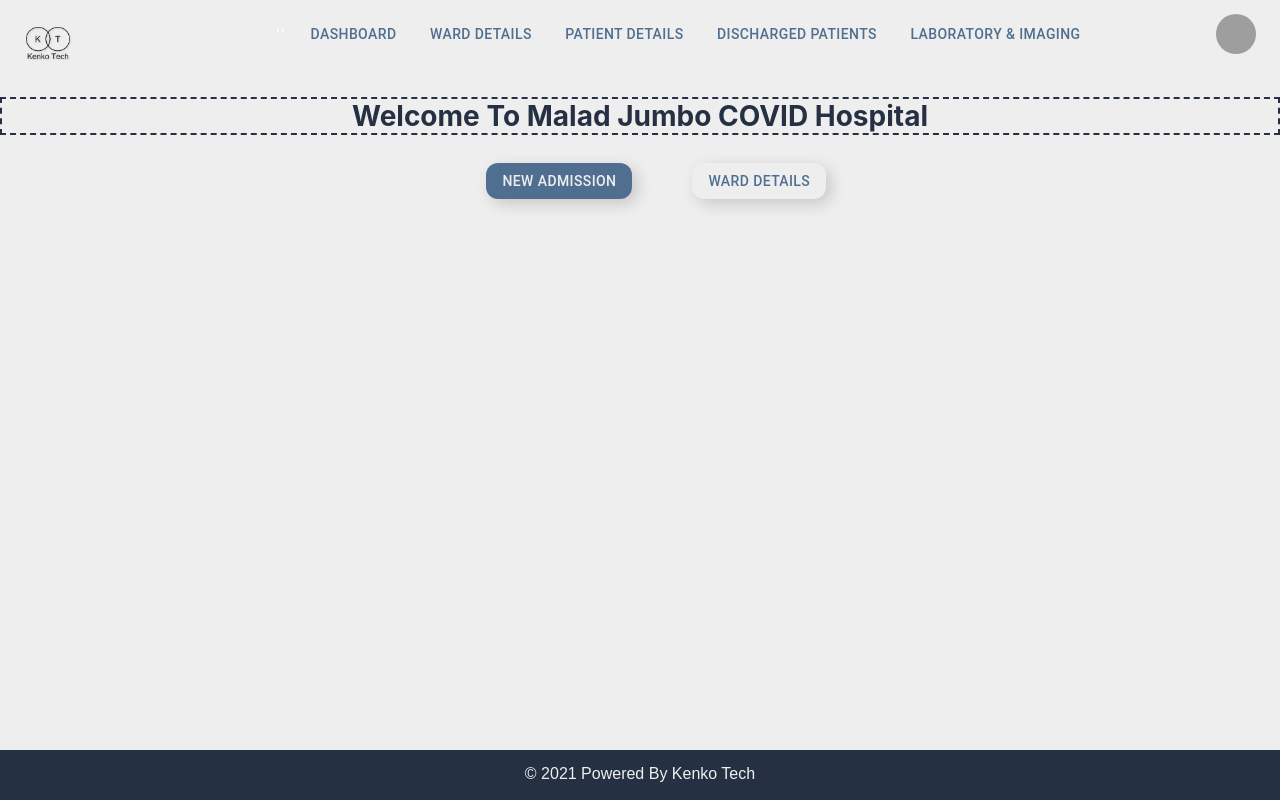
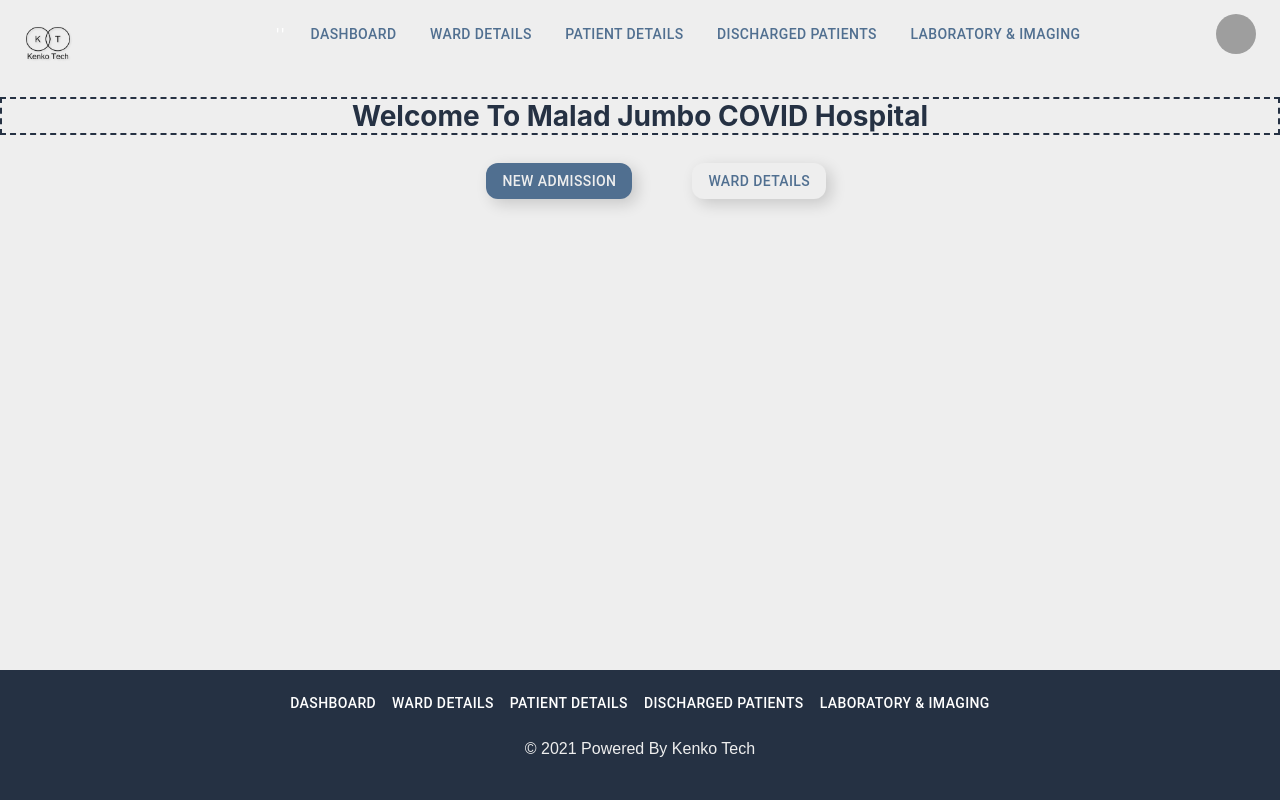
Before and after one commit to 1adityas/HMS, a React (Create React App) app: page / in a window 1280 px wide. Built offline with nearby package versions, Linux system fonts and the light colour scheme; grey boxes are pictures that could not be loaded.

Commit message:
mainfooter

```diff
--- a/src/components/MainFooter.js
+++ b/src/components/MainFooter.js
@@ -2,12 +2,7 @@ import React from 'react';
 import { makeStyles } from '@material-ui/core/styles';
 // import './Footer.css'
 import BottomNavigation from '@material-ui/core/BottomNavigation';
-import BottomNavigationAction from '@material-ui/core/BottomNavigationAction';
-import RestoreIcon from '@material-ui/icons/Restore';
-import FavoriteIcon from '@material-ui/icons/Favorite';
-import LocationOnIcon from '@material-ui/icons/LocationOn';
-
-
+import Button from '@mui/material/Button';
 
 const useStyles = makeStyles({
   root: {
@@ -28,10 +23,12 @@ export default function Footer() {
       'position':'absolute',
       // 'margin-top':"15px",
       'bottom':'0px',
-     'height':"50px"}}
+     'height':"130px"}}
 
       showLabels
       className={classes.root} >
+
+
 
       <div style={{
                     'padding':'15px',
@@ -48,7 +45,15 @@ export default function Footer() {
                     'font-weight':"100",
                     'font-style':"normal"
                  }}>
+                     <Button style={{color:'white'}}>Dashboard</Button>
+                     <Button style={{color:'white'}}>Ward Details</Button>
+                     <Button style={{color:'white'}}>Patient Details</Button>
+                     <Button style={{color:'white'}}>Discharged Patients</Button>
+                     <Button style={{color:'white'}}>Laboratory & Imaging</Button>
+                     <br/>
+                     <br/>
                         © 2021 Powered By Kenko Tech</div>
+                        <br/>
       </BottomNavigation>
       </div>
   );
```
